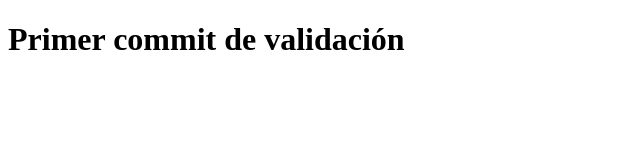
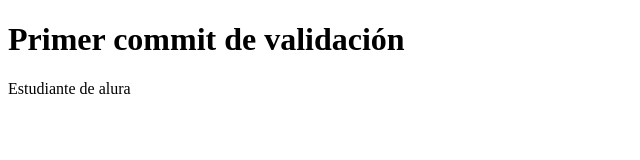
Before and after one commit to cristianmoreno1993/sistema-de-registro, a plain HTML site: page contacto.html in a window 1280 px wide. Shown: the whole page, without its empty margins (0-640 px from the left). Drawn offline with Linux system fonts and the light colour scheme.

Commit message:
SE AGREGA ETIQUETA DE PARRAFO

```diff
--- a/contacto.html
+++ b/contacto.html
@@ -9,6 +9,7 @@
 
 <body>
     <h1> Primer commit de validación</h1>
+    <p>Estudiante de alura</p>
 </body>
 
 </html>
```
